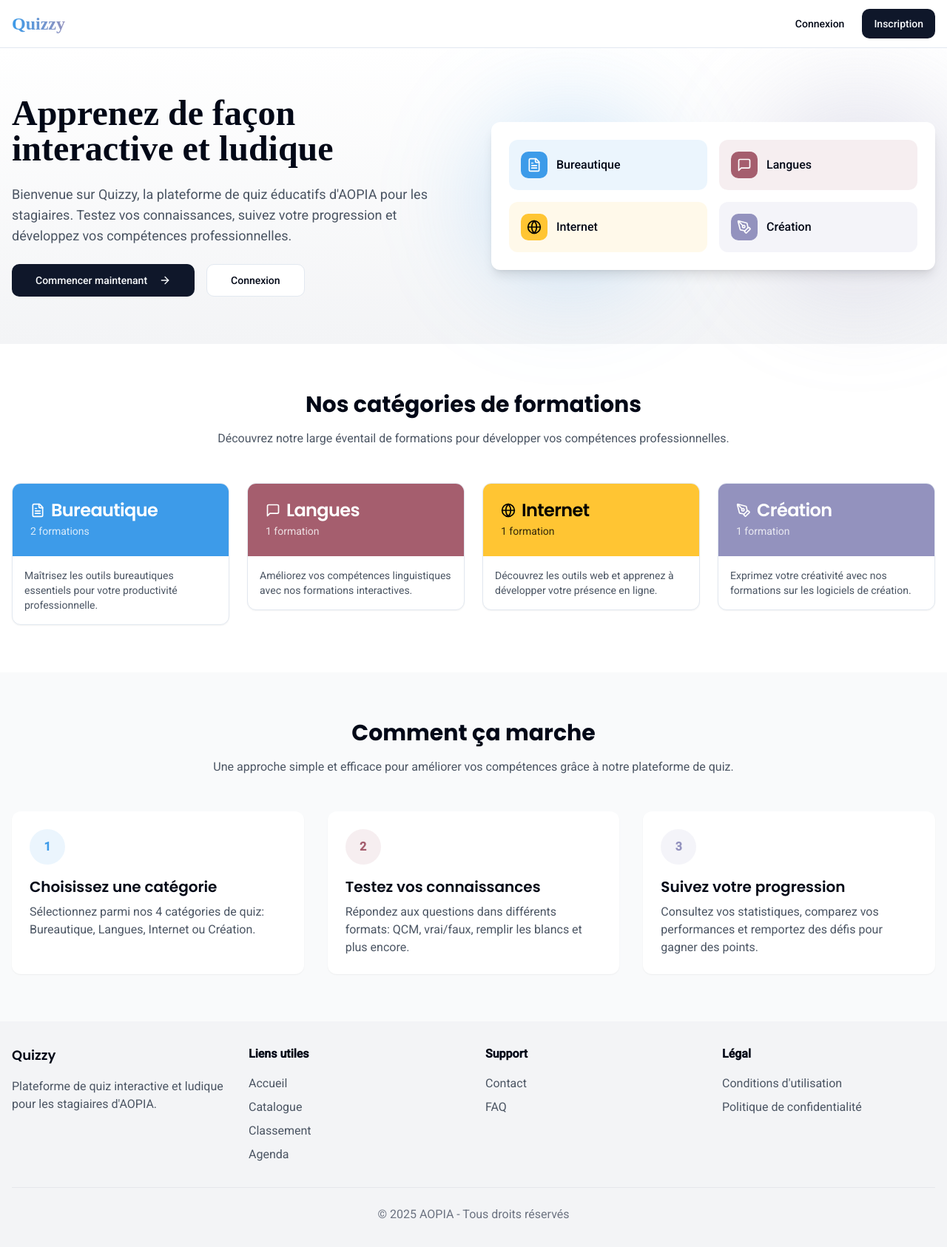
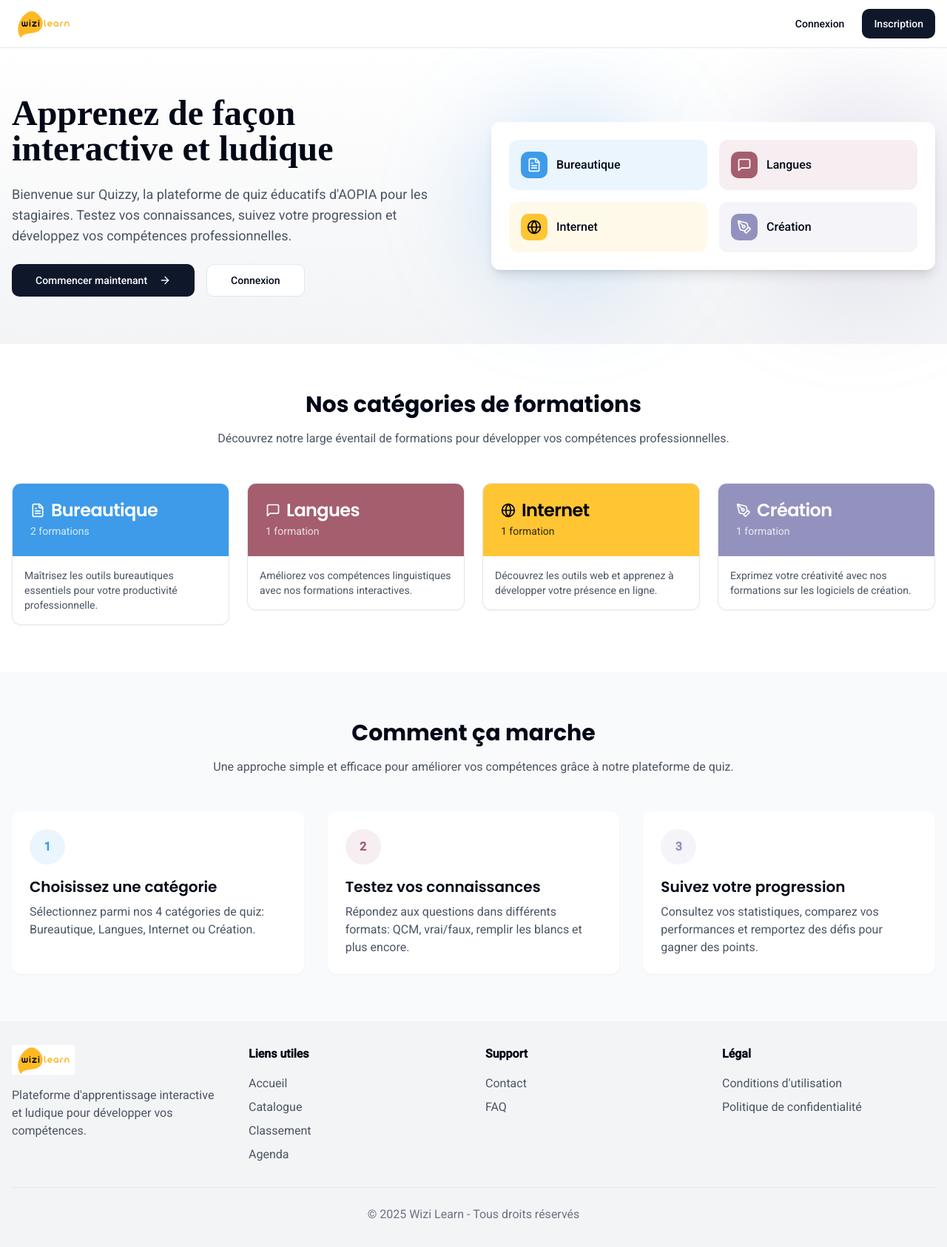
Before and after one commit to mblitmanager/wizi-sy-front, a React (Vite) app: page / in a window 1280 px wide. Shown: the top 1686 px of the page at 74% size. Built offline with nearby package versions, Linux system fonts and the light colour scheme.

Commit message:
Rename app to Wizi Learn
Update the application name to Wizi Learn.

```diff
--- a/index.html
+++ b/index.html
@@ -4,23 +4,23 @@
   <head>
     <meta charset="UTF-8" />
     <meta name="viewport" content="width=device-width, initial-scale=1.0" />
-    <title>Quizzy - Plateforme de quiz pour AOPIA</title>
-    <meta name="description" content="Plateforme de quiz interactive et ludique pour les stagiaires d'AOPIA" />
-    <meta name="author" content="AOPIA" />
+    <title>Wizi Learn - Plateforme d'apprentissage interactive</title>
+    <meta name="description" content="Wizi Learn - Plateforme d'apprentissage interactive et ludique" />
+    <meta name="author" content="Wizi Learn" />
 
-    <meta property="og:title" content="Quizzy - Plateforme de quiz pour AOPIA" />
-    <meta property="og:description" content="Plateforme de quiz interactive et ludique pour les stagiaires d'AOPIA" />
+    <link rel="icon" href="/lovable-uploads/e4aa6740-d9f0-40d2-a150-efc75ae46692.png" type="image/png">
+
+    <meta property="og:title" content="Wizi Learn - Plateforme d'apprentissage interactive" />
+    <meta property="og:description" content="Wizi Learn - Plateforme d'apprentissage interactive et ludique" />
     <meta property="og:type" content="website" />
-    <meta property="og:image" content="https://lovable.dev/opengraph-image-p98pqg.png" />
+    <meta property="og:image" content="/lovable-uploads/e4aa6740-d9f0-40d2-a150-efc75ae46692.png" />
 
     <meta name="twitter:card" content="summary_large_image" />
-    <meta name="twitter:site" content="@lovable_dev" />
-    <meta name="twitter:image" content="https://lovable.dev/opengraph-image-p98pqg.png" />
+    <meta name="twitter:image" content="/lovable-uploads/e4aa6740-d9f0-40d2-a150-efc75ae46692.png" />
   </head>
 
   <body>
     <div id="root"></div>
-    <!-- IMPORTANT: DO NOT REMOVE THIS SCRIPT TAG OR THIS VERY COMMENT! -->
     <script src="https://cdn.gpteng.co/gptengineer.js" type="module"></script>
     <script type="module" src="/src/main.tsx"></script>
   </body>
--- a/src/components/layout/Footer.tsx
+++ b/src/components/layout/Footer.tsx
@@ -1,4 +1,3 @@
-
 import { Link } from "react-router-dom";
 
 export function Footer() {
@@ -7,9 +6,13 @@ export function Footer() {
       <div className="max-w-7xl mx-auto px-4">
         <div className="grid grid-cols-1 md:grid-cols-4 gap-8">
           <div>
-            <h3 className="font-semibold text-lg mb-4">Quizzy</h3>
+            <img
+              src="/lovable-uploads/e4aa6740-d9f0-40d2-a150-efc75ae46692.png"
+              alt="Wizi Learn"
+              className="h-10 mb-4"
+            />
             <p className="text-gray-600">
-              Plateforme de quiz interactive et ludique pour les stagiaires d'AOPIA.
+              Plateforme d'apprentissage interactive et ludique pour développer vos compétences.
             </p>
           </div>
           <div>
@@ -70,7 +73,7 @@ export function Footer() {
         </div>
         <div className="mt-8 pt-6 border-t border-gray-200">
           <p className="text-center text-gray-500">
-            © {new Date().getFullYear()} AOPIA - Tous droits réservés
+            © {new Date().getFullYear()} Wizi Learn - Tous droits réservés
           </p>
         </div>
       </div>
--- a/src/components/layout/Navbar.tsx
+++ b/src/components/layout/Navbar.tsx
@@ -28,9 +28,11 @@ export function Navbar() {
       <div className="flex justify-between items-center max-w-7xl mx-auto">
         <div className="flex items-center gap-2">
           <Link to="/" className="flex items-center gap-2">
-            <span className="font-astria text-2xl font-bold bg-gradient-to-r from-bureautique to-creation bg-clip-text text-transparent">
-              Quizzy
-            </span>
+            <img
+              src="/lovable-uploads/e4aa6740-d9f0-40d2-a150-efc75ae46692.png"
+              alt="Wizi Learn"
+              className="h-10"
+            />
           </Link>
         </div>
 
--- a/tailwind.config.ts
+++ b/tailwind.config.ts
@@ -1,4 +1,3 @@
-
 import type { Config } from "tailwindcss";
 
 export default {
@@ -75,6 +74,12 @@ export default {
 				langues: '#A55E6E',
 				internet: '#FFC533',
 				creation: '#9392BE',
+				// Wizi brand colors
+				wizi: {
+					DEFAULT: '#FFC533',
+					'dark': '#F97316',
+					'light': '#FEF7CD'
+				}
 			},
 			borderRadius: {
 				lg: 'var(--radius)',
```
Also changed, not shown: public/lovable-uploads/e4aa6740-d9f0-40d2-a150-efc75ae46692.png (added).
